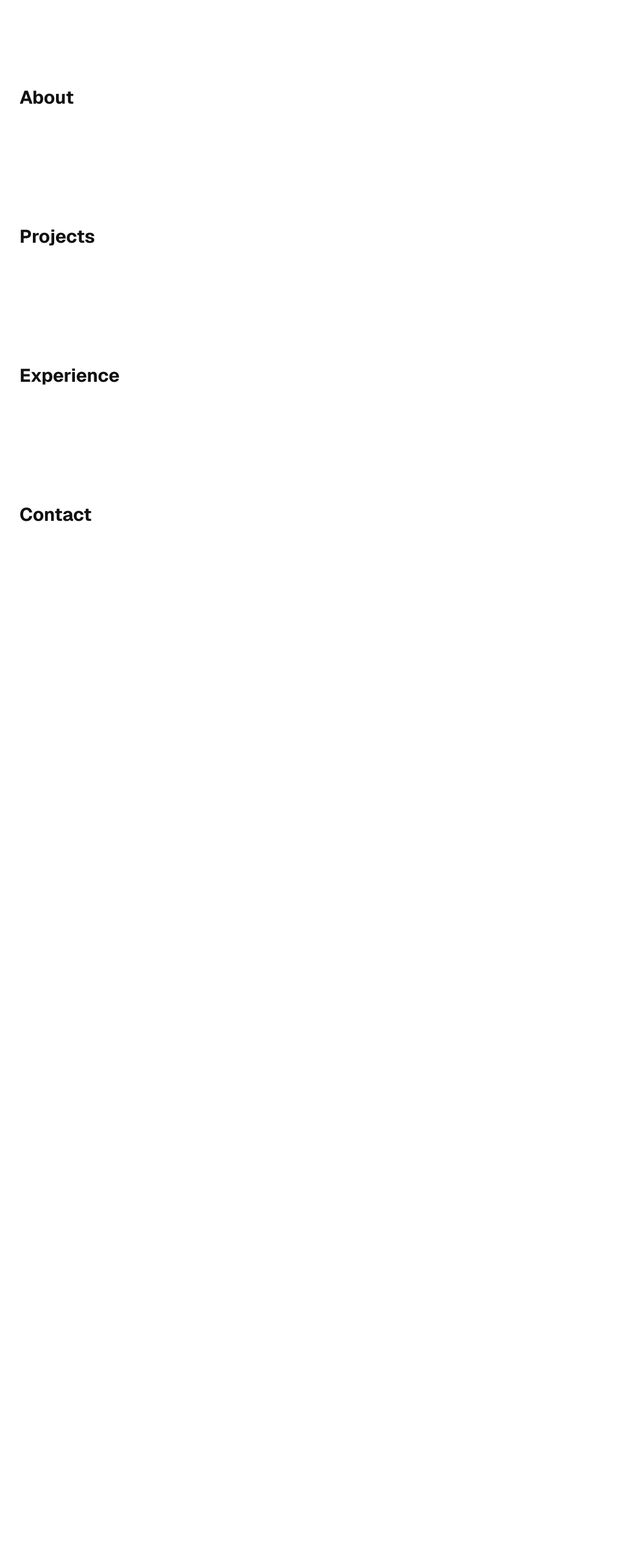
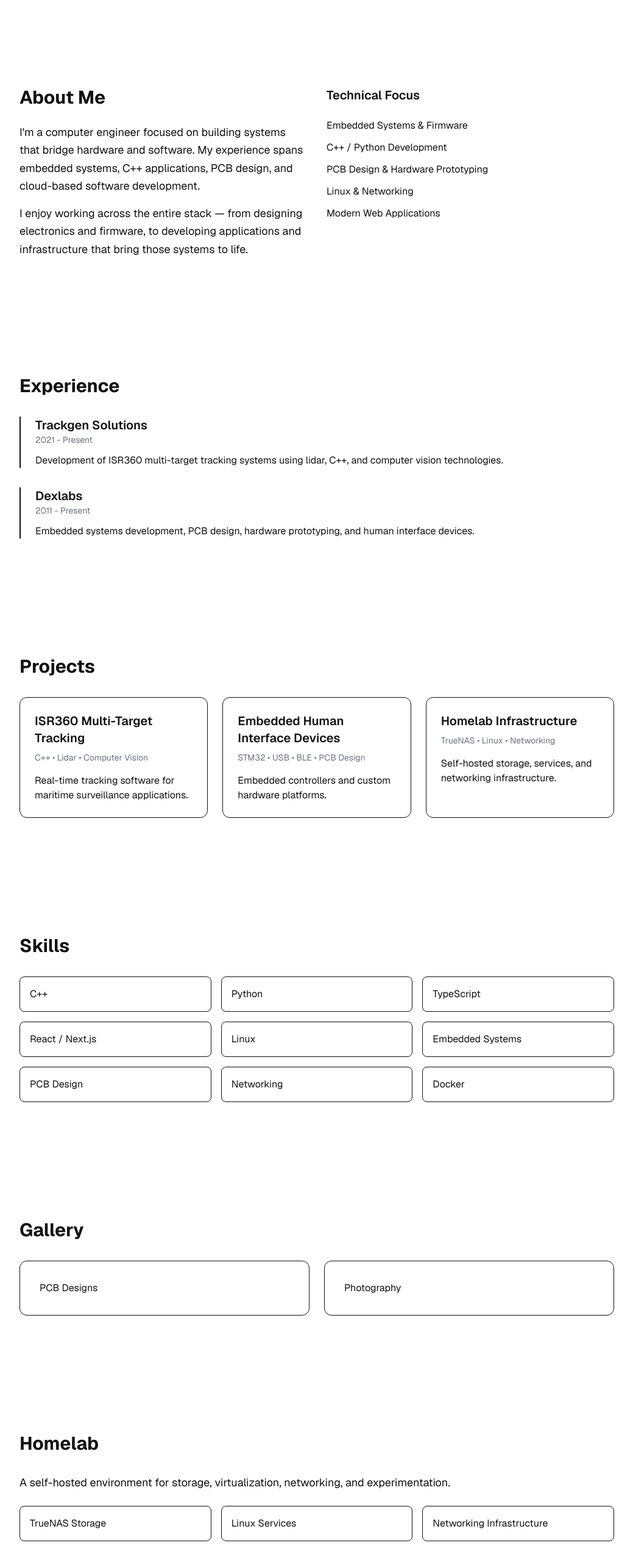
Before and after one commit to timmeh87/personalpage, a Next.js app: page / in a window 1280 px wide. Shown: the part 834-3400 px from the top of the page at 61% size, without its empty margins (120-1159 px from the left). Before the commit the page ends 1792 px from the top, so only its background shows below. Built offline with nearby package versions, Linux system fonts and the light colour scheme.

Commit message:
filled out page content

```diff
--- a/app/page.tsx
+++ b/app/page.tsx
@@ -1,6 +1,13 @@
 import Hero from "@/components/Hero";
 import Navbar from "@/components/Navbar";
 import Section from "@/components/Section";
+import About from "@/components/About";
+import Experience from "@/components/Experience";
+import Projects from "@/components/Projects";
+import Skills from "@/components/Skills";
+import Gallery from "@/components/Gallery";
+import Homelab from "@/components/Homelab";
+import Contact from "@/components/Contact";
 
 export default function Home() {
   return (
@@ -9,29 +16,14 @@ export default function Home() {
 
       <Hero />
 
-      <Section id="about">
-        <h2 className="text-3xl font-bold">
-          About
-        </h2>
-      </Section>
+      <About />
 
-      <Section id="projects">
-        <h2 className="text-3xl font-bold">
-          Projects
-        </h2>
-      </Section>
-
-      <Section id="experience">
-        <h2 className="text-3xl font-bold">
-          Experience
-        </h2>
-      </Section>
-
-      <Section id="contact">
-        <h2 className="text-3xl font-bold">
-          Contact
-        </h2>
-      </Section>
+      <Experience />
+      <Projects />
+      <Skills />
+      <Gallery />
+      <Homelab />
+      <Contact />
     </main>
   );
 }
--- /dev/null
+++ b/components/About.tsx
@@ -0,0 +1,58 @@
+import Section from "./Section";
+
+export default function About() {
+  return (
+    <Section id="about">
+      <div className="grid gap-8 md:grid-cols-2">
+        <div>
+          <h2 className="text-3xl font-bold">
+            About Me
+          </h2>
+
+          <p className="mt-6 text-lg leading-relaxed">
+            I'm a computer engineer focused on building
+            systems that bridge hardware and software.
+            My experience spans embedded systems,
+            C++ applications, PCB design, and cloud-based
+            software development.
+          </p>
+
+          <p className="mt-4 text-lg leading-relaxed">
+            I enjoy working across the entire stack —
+            from designing electronics and firmware,
+            to developing applications and infrastructure
+            that bring those systems to life.
+          </p>
+        </div>
+
+        <div>
+          <h3 className="text-xl font-semibold">
+            Technical Focus
+          </h3>
+
+          <ul className="mt-6 space-y-3">
+            <li>
+              Embedded Systems & Firmware
+            </li>
+
+            <li>
+              C++ / Python Development
+            </li>
+
+            <li>
+              PCB Design & Hardware Prototyping
+            </li>
+
+            <li>
+              Linux & Networking
+            </li>
+
+            <li>
+              Modern Web Applications
+            </li>
+          </ul>
+        </div>
+      </div>
+    </Section>
+  );
+}
--- /dev/null
+++ b/components/Contact.tsx
@@ -0,0 +1,24 @@
+import Section from "./Section";
+
+export default function Contact() {
+  return (
+    <Section id="contact">
+      <h2 className="text-3xl font-bold mb-8">
+        Contact
+      </h2>
+
+      <p>
+        Interested in working together?
+      </p>
+
+      <div className="mt-4">
+        <a
+          href="mailto:"
+          className="underline"
+        >
+          Email
+        </a>
+      </div>
+    </Section>
+  );
+}
--- /dev/null
+++ b/components/Experience.tsx
@@ -0,0 +1,47 @@
+import Section from "./Section";
+
+const jobs = [
+  {
+    company: "Trackgen Solutions",
+    period: "2021 - Present",
+    description:
+      "Development of ISR360 multi-target tracking systems using lidar, C++, and computer vision technologies.",
+  },
+  {
+    company: "Dexlabs",
+    period: "2011 - Present",
+    description:
+      "Embedded systems development, PCB design, hardware prototyping, and human interface devices.",
+  },
+];
+
+export default function Experience() {
+  return (
+    <Section id="experience">
+      <h2 className="text-3xl font-bold mb-8">
+        Experience
+      </h2>
+
+      <div className="space-y-8">
+        {jobs.map((job) => (
+          <div
+            key={job.company}
+            className="border-l-2 pl-6"
+          >
+            <h3 className="text-xl font-semibold">
+              {job.company}
+            </h3>
+
+            <p className="text-sm text-gray-500">
+              {job.period}
+            </p>
+
+            <p className="mt-3">
+              {job.description}
+            </p>
+          </div>
+        ))}
+      </div>
+    </Section>
+  );
+}
--- /dev/null
+++ b/components/Gallery.tsx
@@ -0,0 +1,21 @@
+import Section from "./Section";
+
+export default function Gallery() {
+  return (
+    <Section id="gallery">
+      <h2 className="text-3xl font-bold mb-8">
+        Gallery
+      </h2>
+
+      <div className="grid gap-6 md:grid-cols-2">
+        <div className="border rounded-xl p-8">
+          PCB Designs
+        </div>
+
+        <div className="border rounded-xl p-8">
+          Photography
+        </div>
+      </div>
+    </Section>
+  );
+}
--- /dev/null
+++ b/components/Homelab.tsx
@@ -0,0 +1,30 @@
+import Section from "./Section";
+
+export default function Homelab() {
+  return (
+    <Section id="homelab">
+      <h2 className="text-3xl font-bold mb-8">
+        Homelab
+      </h2>
+
+      <p className="text-lg">
+        A self-hosted environment for storage,
+        virtualization, networking, and experimentation.
+      </p>
+
+      <div className="mt-6 grid gap-4 md:grid-cols-3">
+        <div className="border rounded-lg p-4">
+          TrueNAS Storage
+        </div>
+
+        <div className="border rounded-lg p-4">
+          Linux Services
+        </div>
+
+        <div className="border rounded-lg p-4">
+          Networking Infrastructure
+        </div>
+      </div>
+    </Section>
+  );
+}
--- /dev/null
+++ b/components/Projects.tsx
@@ -0,0 +1,53 @@
+import Section from "./Section";
+
+const projects = [
+  {
+    title: "ISR360 Multi-Target Tracking",
+    tags: "C++ • Lidar • Computer Vision",
+    description:
+      "Real-time tracking software for maritime surveillance applications.",
+  },
+  {
+    title: "Embedded Human Interface Devices",
+    tags: "STM32 • USB • BLE • PCB Design",
+    description:
+      "Embedded controllers and custom hardware platforms.",
+  },
+  {
+    title: "Homelab Infrastructure",
+    tags: "TrueNAS • Linux • Networking",
+    description:
+      "Self-hosted storage, services, and networking infrastructure.",
+  },
+];
+
+export default function Projects() {
+  return (
+    <Section id="projects">
+      <h2 className="text-3xl font-bold mb-8">
+        Projects
+      </h2>
+
+      <div className="grid gap-6 md:grid-cols-3">
+        {projects.map((project) => (
+          <div
+            key={project.title}
+            className="rounded-xl border p-6"
+          >
+            <h3 className="text-xl font-semibold">
+              {project.title}
+            </h3>
+
+            <p className="mt-2 text-sm text-gray-500">
+              {project.tags}
+            </p>
+
+            <p className="mt-4">
+              {project.description}
+            </p>
+          </div>
+        ))}
+      </div>
+    </Section>
+  );
+}
--- /dev/null
+++ b/components/Skills.tsx
@@ -0,0 +1,32 @@
+import Section from "./Section";
+
+export default function Skills() {
+  return (
+    <Section id="skills">
+      <h2 className="text-3xl font-bold mb-8">
+        Skills
+      </h2>
+
+      <div className="grid gap-4 md:grid-cols-3">
+        {[
+          "C++",
+          "Python",
+          "TypeScript",
+          "React / Next.js",
+          "Linux",
+          "Embedded Systems",
+          "PCB Design",
+          "Networking",
+          "Docker",
+        ].map((skill) => (
+          <div
+            key={skill}
+            className="rounded-lg border p-4"
+          >
+            {skill}
+          </div>
+        ))}
+      </div>
+    </Section>
+  );
+}
```
